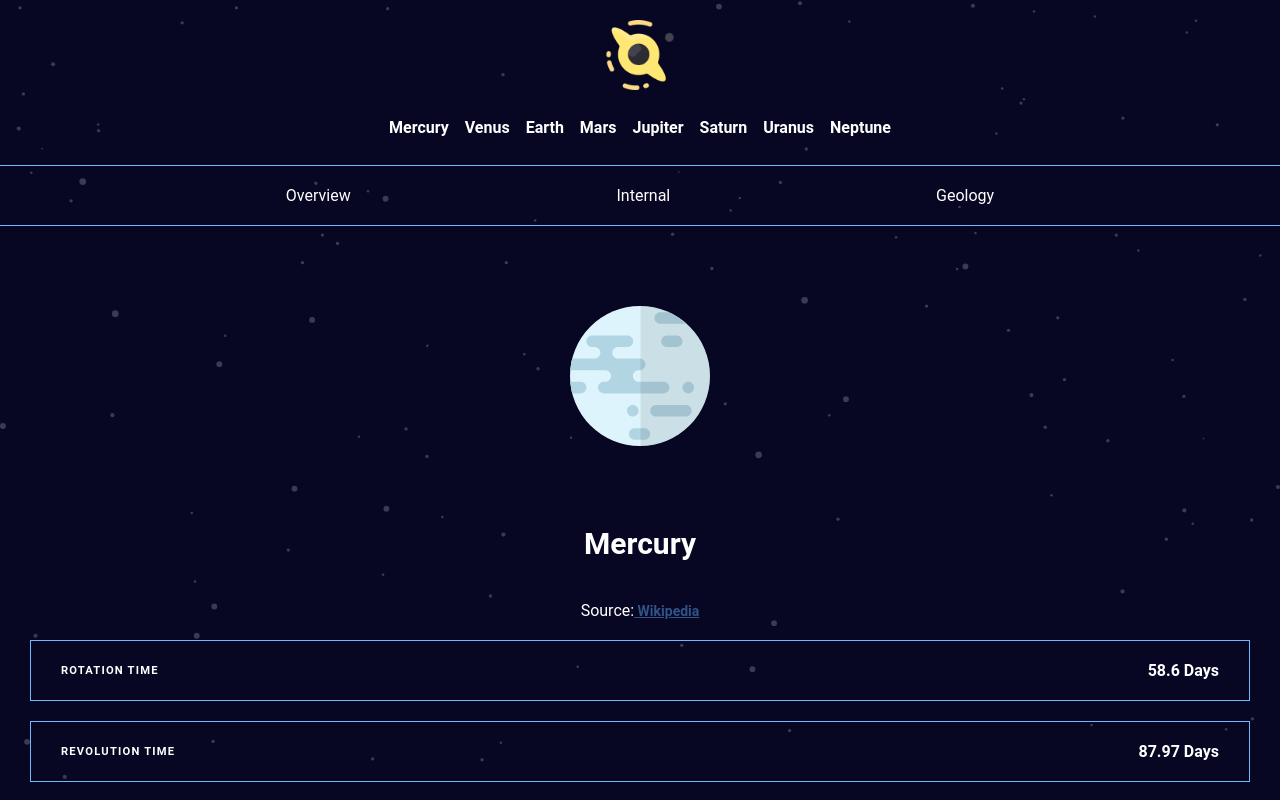
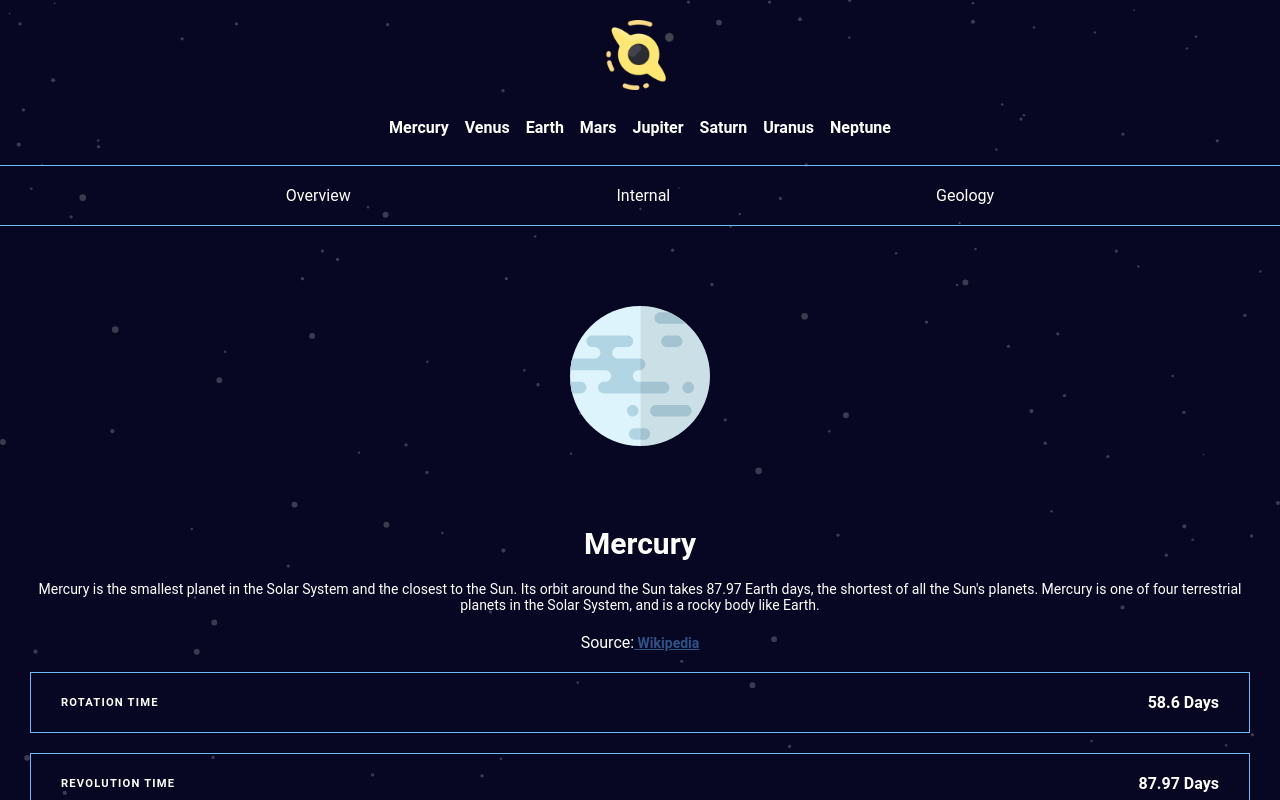
Before and after one commit to Meobot/space-site-project, a React (Vite) app: page / in a window 1280 px wide. Both pictures are taken after a click on the element "Mercury". Shown: the top 800 px of the page. Built offline with nearby package versions, Linux system fonts and the light colour scheme.

Commit message:
conditionally rendered description based on mode

```diff
--- a/src/components/PlanetCard.tsx
+++ b/src/components/PlanetCard.tsx
@@ -45,7 +45,11 @@ function PlanetCard(props: PlanetCardProps) {
 			<div className="planet-card-info">
 				<h2 className="planet-card-name">{planetDisplayName}</h2>
 				<p className="planet-card-description">
-					{props.planetDescription}
+					<div className="planet-card-description">
+						{activeMode === "overview" ? props.planetOverview : ""}
+						{activeMode === "internal" ? props.planetInternal : ""}
+						{activeMode === "geology" ? props.planetGeology : ""}
+					</div>
 				</p>
 				<div className="planet-card-link-container">
 					Source:
@@ -59,9 +63,7 @@ function PlanetCard(props: PlanetCardProps) {
 						Wikipedia
 					</a>
 				</div>
-				<PlanetSpecs
-					planetSpecs={props.planetSpecs}
-				/>
+				<PlanetSpecs planetSpecs={props.planetSpecs} />
 			</div>
 		</div>
 	);
```
